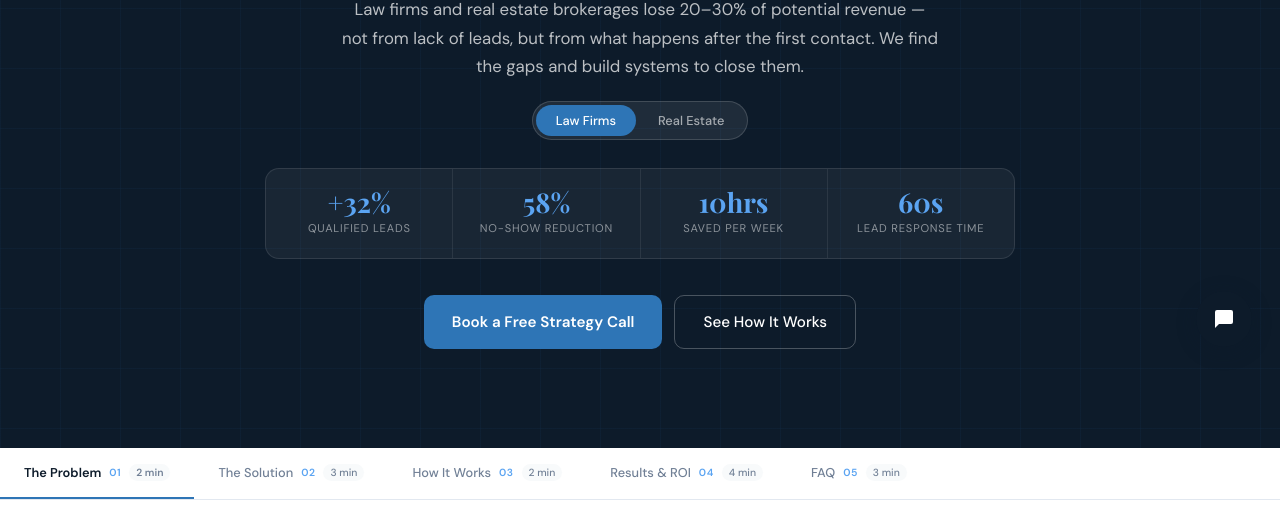
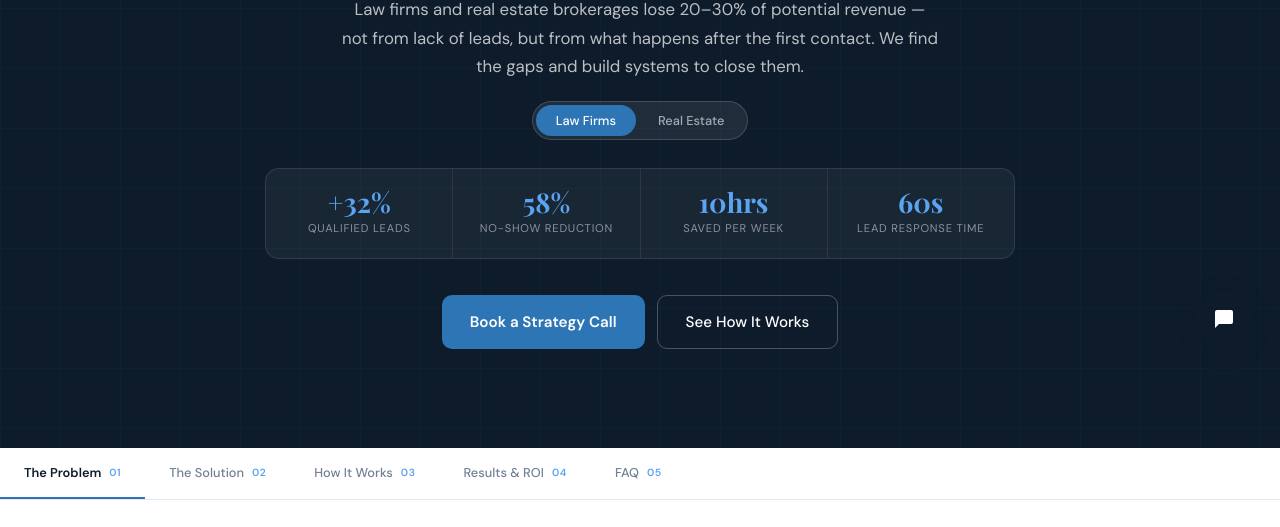
Before and after one commit to AtivosAI/ativosai-website, a plain HTML site: page index.html in a window 1280 px wide. Shown: the part 425-952 px from the top of the page. Drawn offline with nearby package versions, Linux system fonts and the light colour scheme.

Commit message:
Remove Free from CTAs, update booking link, remove read time labels

```diff
--- a/index.html
+++ b/index.html
@@ -370,7 +370,7 @@ footer{background:var(--navy);padding:72px 40px 32px}
     <li><a onclick="showPage('services')">Services</a></li>
     <li><a onclick="showPage('about')">About</a></li>
     <li><a onclick="showPage('contact')">Contact</a></li>
-    <li><a class="nav-cta" onclick="openModal()">Book a Call</a></li>
+    <li><a class="nav-cta" href="https://calendar.app.google/aYuuXVDpGRZNxze36">Book a Call</a></li>
   </ul>
   <div class="hamburger" onclick="toggleMobileNav()"><span></span><span></span><span></span></div>
 </nav>
@@ -382,7 +382,7 @@ footer{background:var(--navy);padding:72px 40px 32px}
   <a onclick="showPage('services');toggleMobileNav()">Services</a>
   <a onclick="showPage('about');toggleMobileNav()">About</a>
   <a onclick="showPage('contact');toggleMobileNav()">Contact</a>
-  <a class="mobile-cta" onclick="openModal();toggleMobileNav()">Book a Free Strategy Call</a>
+  <a class="mobile-cta" onclick="openModal();toggleMobileNav()">Book a Strategy Call</a>
 </div>
 
 <div class="mobile-bottom-nav">
@@ -391,7 +391,7 @@ footer{background:var(--navy);padding:72px 40px 32px}
   <button class="book-btn" onclick="openModal()"><svg viewBox="0 0 24 24"><rect x="3" y="4" width="18" height="18" rx="2" ry="2"/><line x1="16" y1="2" x2="16" y2="6"/><line x1="8" y1="2" x2="8" y2="6"/><line x1="3" y1="10" x2="21" y2="10"/></svg>BOOK</button>
   <button onclick="showPage('about')"><svg viewBox="0 0 24 24"><circle cx="12" cy="12" r="10"/><line x1="12" y1="8" x2="12" y2="12"/><line x1="12" y1="16" x2="12.01" y2="16"/></svg>About</button>
 </div>
-<div class="mobile-cta-strip" onclick="openModal()">Book your free strategy call</div>
+<div class="mobile-cta-strip" onclick="openModal()">Book your strategy call</div>
 
 <!-- ═══ HOME PAGE ═══ -->
 <div class="page active" id="page-home">
@@ -411,18 +411,18 @@ footer{background:var(--navy);padding:72px 40px 32px}
         <div class="hero-stat"><div class="s-num" id="hs4n">60s</div><div class="s-label" id="hs4l">Lead Response Time</div></div>
       </div>
       <div class="hero-actions">
-        <a class="btn-primary" onclick="openModal()">Book a Free Strategy Call</a>
+        <a class="btn-primary" onclick="openModal()">Book a Strategy Call</a>
         <a class="btn-ghost" onclick="switchTab('solution')">See How It Works</a>
       </div>
     </div>
   </section>
 
   <div class="tab-nav">
-    <button class="tab-btn active" id="tab-problem" onclick="switchTab('problem')">The Problem <span class="tab-num">01</span><span class="tab-time">2 min</span></button>
-    <button class="tab-btn" id="tab-solution" onclick="switchTab('solution')">The Solution <span class="tab-num">02</span><span class="tab-time">3 min</span></button>
-    <button class="tab-btn" id="tab-works" onclick="switchTab('works')">How It Works <span class="tab-num">03</span><span class="tab-time">2 min</span></button>
-    <button class="tab-btn" id="tab-results" onclick="switchTab('results')">Results &amp; ROI <span class="tab-num">04</span><span class="tab-time">4 min</span></button>
-    <button class="tab-btn" id="tab-faq" onclick="switchTab('faq')">FAQ <span class="tab-num">05</span><span class="tab-time">3 min</span></button>
+    <button class="tab-btn active" id="tab-problem" onclick="switchTab('problem')">The Problem <span class="tab-num">01</span></button>
+    <button class="tab-btn" id="tab-solution" onclick="switchTab('solution')">The Solution <span class="tab-num">02</span></button>
+    <button class="tab-btn" id="tab-works" onclick="switchTab('works')">How It Works <span class="tab-num">03</span></button>
+    <button class="tab-btn" id="tab-results" onclick="switchTab('results')">Results &amp; ROI <span class="tab-num">04</span></button>
+    <button class="tab-btn" id="tab-faq" onclick="switchTab('faq')">FAQ <span class="tab-num">05</span></button>
   </div>
 
   <!-- TAB 1: PROBLEM -->
@@ -544,7 +544,7 @@ footer{background:var(--navy);padding:72px 40px 32px}
         <div class="result-value" id="calc-output">$0</div>
         <div class="result-sub" id="calc-sub">Based on improving your contact rate to 78%</div>
       </div>
-      <a class="btn-primary" onclick="openModal()" style="display:inline-flex">Stop the Leak — Book a Free Strategy Call</a>
+      <a class="btn-primary" onclick="openModal()" style="display:inline-flex">Stop the Leak — Book a Strategy Call</a>
     </div>
   </div>
 
@@ -573,7 +573,7 @@ footer{background:var(--navy);padding:72px 40px 32px}
       <div class="phase-card fade-up"><div class="phase-header"><div class="phase-num">Phase 02</div><div class="phase-title">90-Day Optimization</div><div class="phase-subtitle">Flat fee · Required · Non-negotiable</div></div><div class="phase-body"><p>The implementation builds the system. The 90 days proves it. Weekly monitoring, real data tuning, full reporting.</p><ul class="phase-includes"><li>Weekly performance monitoring</li><li>AI script optimization from real data</li><li>Sequence A/B testing and refinement</li><li>Full reporting: leads, contact rate, bookings, revenue</li><li>Day-90 ROI report and subscription transition</li></ul></div></div>
       <div class="phase-card fade-up"><div class="phase-header"><div class="phase-num">Phase 03</div><div class="phase-title">Per-Seat Subscription</div><div class="phase-subtitle">Monthly · Starts after day 90</div></div><div class="phase-body"><p>Replace the cost of manual work — not add to it. Per-seat pricing discussed on your strategy call.</p><ul class="phase-includes"><li>Monthly performance report</li><li>Continuous system monitoring</li><li>Platform access included</li><li>Priority support line</li><li>Replaces $4,000/mo in manual labor costs</li></ul></div></div>
     </div>
-    <div style="text-align:center;margin-top:60px"><h2 class="section-title" style="margin-bottom:16px">Ready to see if we're the right fit?</h2><p class="section-sub" style="margin:0 auto 28px">30 minutes. No pitch. We show you what's leaking and what fixing it is worth.</p><a class="btn-primary" onclick="openModal()">Book a Free Strategy Call</a></div>
+    <div style="text-align:center;margin-top:60px"><h2 class="section-title" style="margin-bottom:16px">Ready to see if we're the right fit?</h2><p class="section-sub" style="margin:0 auto 28px">30 minutes. No pitch. We show you what's leaking and what fixing it is worth.</p><a class="btn-primary" onclick="openModal()">Book a Strategy Call</a></div>
   </div>
 </div>
 
@@ -630,7 +630,7 @@ footer{background:var(--navy);padding:72px 40px 32px}
       <div class="stat-item"><div class="s-num">60s</div><div class="s-label">Lead Response Time</div></div>
     </div>
     <div class="roi-callout fade-up"><div class="rc-label">Projected ROI Model — Personal Injury Firm</div><div class="rc-num">51×</div><div class="rc-sub">Projected year-one return on investment</div><div class="rc-detail">5-attorney PI firm. $32K year-one investment. Projected +$1.6M annual revenue lift based on improving lead contact rate from 40% to 78% and reducing no-shows by 58%. <em>Illustrative projection based on industry benchmarks. Actual results vary.</em></div></div>
-    <div class="vertical-cta-section"><h2>Stop Losing Cases To Slow Follow-Up</h2><p>30 minutes. We show you exactly where your intake is leaking and what fixing it is worth.</p><a class="btn-primary" onclick="openModal()">Book a Free Diagnostic Call</a></div>
+    <div class="vertical-cta-section"><h2>Stop Losing Cases To Slow Follow-Up</h2><p>30 minutes. We show you exactly where your intake is leaking and what fixing it is worth.</p><a class="btn-primary" onclick="openModal()">Book a Diagnostic Call</a></div>
   </div>
 </div>
 
@@ -658,13 +658,13 @@ footer{background:var(--navy);padding:72px 40px 32px}
       <div class="stat-item"><div class="s-num">24/7</div><div class="s-label">Coverage</div></div>
     </div>
     <div class="roi-callout fade-up"><div class="rc-label">Projected ROI Model — Real Estate Brokerage</div><div class="rc-num">25×</div><div class="rc-sub">Projected year-one return on investment</div><div class="rc-detail">12-agent brokerage. $35.6K year-one investment. Projected +$910K annual lift based on faster response time and improved lead-to-showing conversion. <em>Illustrative projection based on industry benchmarks. Actual results vary.</em></div></div>
-    <div class="vertical-cta-section"><h2>Stop Letting Leads Slip To Other Agents</h2><p>30 minutes. We identify exactly where you're losing leads and show you what it's worth to fix it.</p><a class="btn-primary" onclick="openModal()">Book a Free Diagnostic Call</a></div>
+    <div class="vertical-cta-section"><h2>Stop Letting Leads Slip To Other Agents</h2><p>30 minutes. We identify exactly where you're losing leads and show you what it's worth to fix it.</p><a class="btn-primary" onclick="openModal()">Book a Diagnostic Call</a></div>
   </div>
 </div>
 
 <!-- ═══ CONTACT PAGE ═══ -->
 <div class="page" id="page-contact">
-  <div class="contact-hero"><h1>Book Your Free Strategy Call.</h1><p>30 minutes. No pitch. We show you exactly what AI is worth in your business — with the numbers to back it up.</p></div>
+  <div class="contact-hero"><h1>Book Your Strategy Call.</h1><p>30 minutes. No pitch. We show you exactly what AI is worth in your business — with the numbers to back it up.</p></div>
   <div class="contact-body">
     <div class="contact-info">
       <h2>What happens on the call:</h2>
@@ -703,7 +703,7 @@ footer{background:var(--navy);padding:72px 40px 32px}
       </div>
       <div class="form-field"><label>Monthly Lead Volume</label><input type="number" id="cf-leads" placeholder="e.g. 50 leads per month" min="1"></div>
       <div class="form-field"><label>Biggest Challenge</label><textarea id="cf-challenge" placeholder="What's the biggest bottleneck between a lead reaching out and them signing with you?"></textarea></div>
-      <button class="form-submit" onclick="submitForm()">Book My Free Strategy Call</button>
+      <button class="form-submit" onclick="submitForm()">Book My Strategy Call</button>
       <div class="form-success" id="form-success">Got it — opening your calendar now. Pick a time that works and we'll be there.<br><br><a href="https://calendly.com/virgilaisweet/30min" target="_blank" style="color:var(--blue);font-weight:600">Click here if it doesn't open automatically</a></div>
     </div>
   </div>
@@ -726,7 +726,7 @@ footer{background:var(--navy);padding:72px 40px 32px}
 <!-- BOOKING MODAL -->
 <div class="modal-overlay" id="booking-modal">
   <div class="modal">
-    <div class="modal-header"><div><h2>Book a Free Strategy Call</h2><p>30 minutes · No pitch · Real numbers</p></div><button class="modal-close" onclick="closeModal()">✕</button></div>
+    <div class="modal-header"><div><h2>Book a Strategy Call</h2><p>30 minutes · No pitch · Real numbers</p></div><button class="modal-close" onclick="closeModal()">✕</button></div>
     <div class="modal-body">
       <p>Pick a time that works for you. 30 minutes — we'll look at your current process and give you a real ROI number. No obligation.</p>
       <a href="https://calendly.com/virgilaisweet/30min" target="_blank" class="btn-primary">Open Calendar — Pick a Time</a>
@@ -738,8 +738,8 @@ footer{background:var(--navy);padding:72px 40px 32px}
 <div class="exit-modal" id="exit-modal">
   <div class="exit-box">
     <h2>Before You Go</h2>
-    <p>Book a free 30-minute strategy call. We'll show you exactly where your pipeline is leaking and what it's worth to fix — no obligation.</p>
-    <a class="btn-primary" onclick="openModal();closeExitModal()">Book a Free Strategy Call</a><br>
+    <p>Book a 30-minute strategy call. We'll show you exactly where your pipeline is leaking and what it's worth to fix — no obligation.</p>
+    <a class="btn-primary" onclick="openModal();closeExitModal()">Book a Strategy Call</a><br>
     <button class="exit-dismiss" onclick="closeExitModal()">No thanks, I'll pass for now</button>
   </div>
 </div>
```
